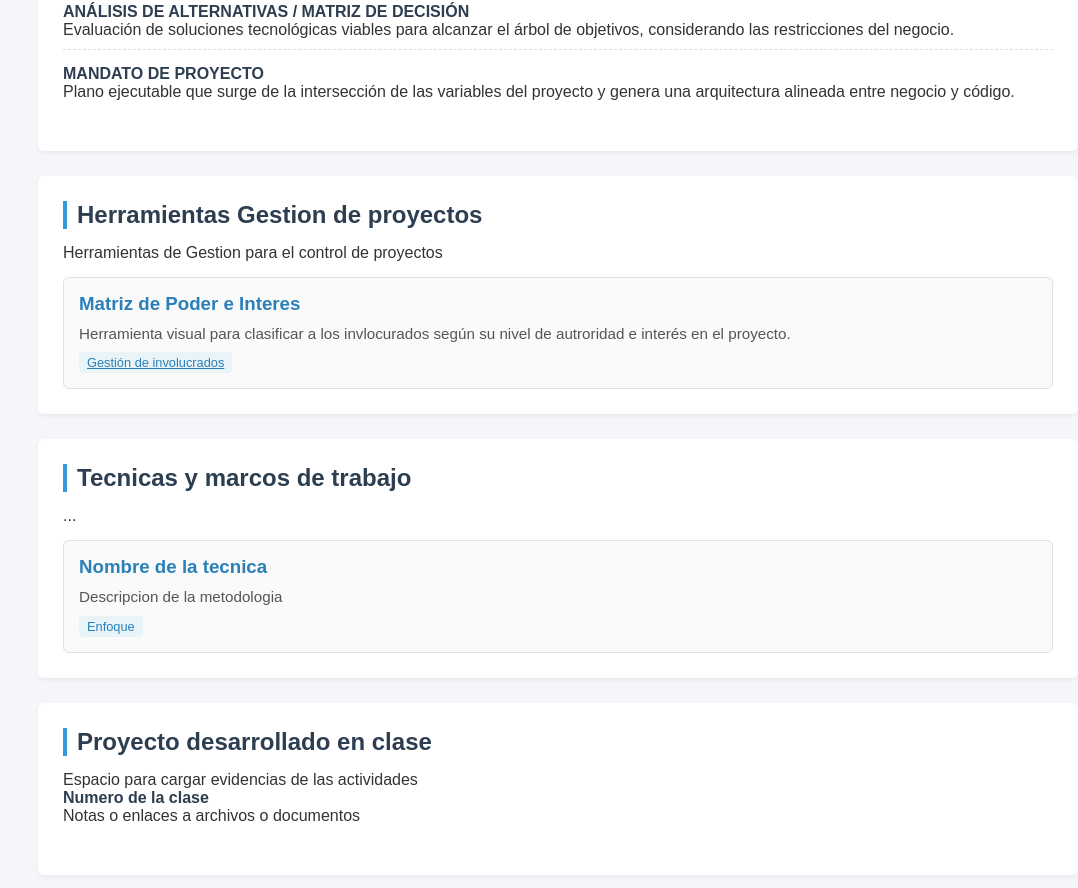
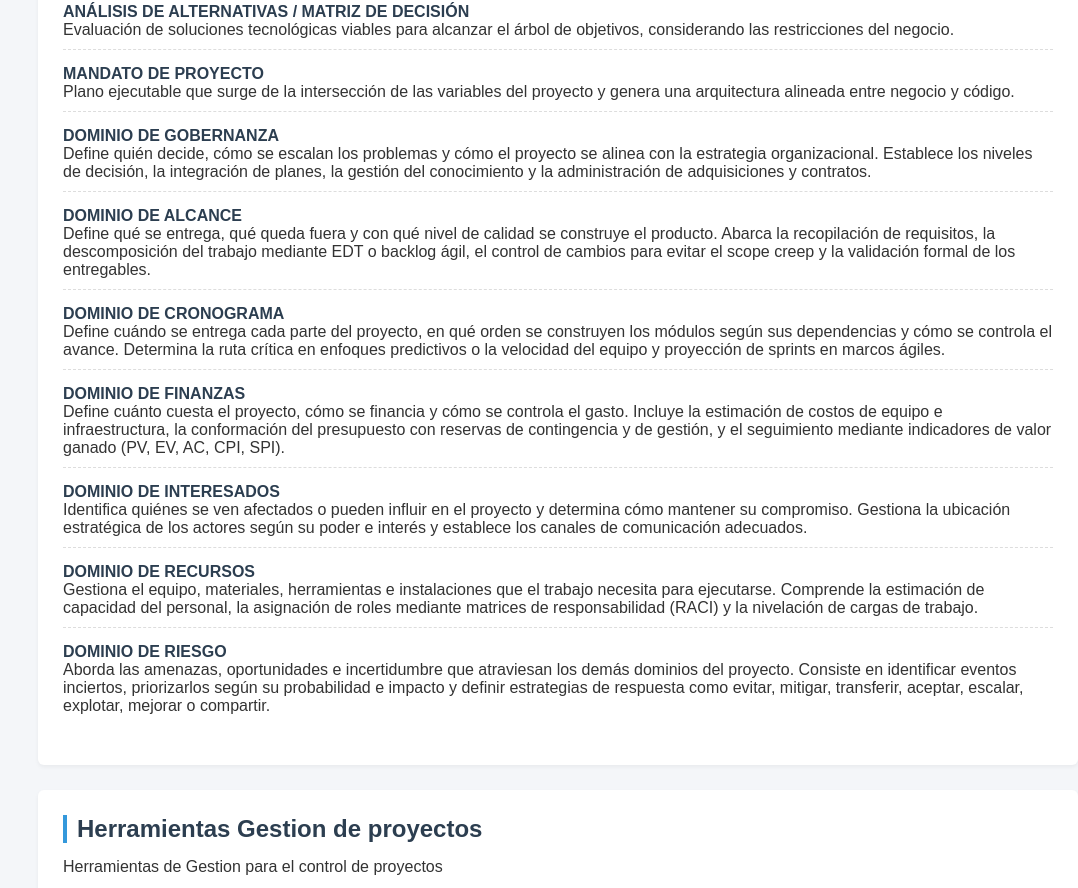
Before and after one commit to jeveratoro-png/Dashboard_Eduardo, a plain HTML site: page index.html in a window 1280 px wide. Shown: the part 1936-2824 px from the top of the page, without its empty margins (202-1280 px from the left). Drawn offline with Linux system fonts and the light colour scheme.

Commit message:
Add files via upload
Se agregan definiciones de los dominios en la gesstion de proyectos

```diff
--- a/index.html
+++ b/index.html
@@ -8,9 +8,9 @@
         <style>
 
                     /* ==========================================================================
-            1. ESTILOS GENERALES Y LAYOUT
+1. ESTILOS GENERALES Y LAYOUT
             ========================================================================== */
-            * {
+* {
             box-sizing: border-box;
             margin: 0;
             padding: 0;
@@ -321,6 +321,41 @@
             <p>Plano ejecutable que surge de la intersección de las variables del proyecto y genera una arquitectura alineada entre negocio y código.</p>
         </div>
 
+        <div class="glossary-item">
+            <p class="glossary-term">DOMINIO DE GOBERNANZA</p>
+            <p>Define quién decide, cómo se escalan los problemas y cómo el proyecto se alinea con la estrategia organizacional. Establece los niveles de decisión, la integración de planes, la gestión del conocimiento y la administración de adquisiciones y contratos.</p>
+        </div>
+
+        <div class="glossary-item">
+            <p class="glossary-term">DOMINIO DE ALCANCE</p>
+            <p>Define qué se entrega, qué queda fuera y con qué nivel de calidad se construye el producto. Abarca la recopilación de requisitos, la descomposición del trabajo mediante EDT o backlog ágil, el control de cambios para evitar el scope creep y la validación formal de los entregables.</p>
+        </div>
+
+        <div class="glossary-item">
+            <p class="glossary-term">DOMINIO DE CRONOGRAMA</p>
+            <p>Define cuándo se entrega cada parte del proyecto, en qué orden se construyen los módulos según sus dependencias y cómo se controla el avance. Determina la ruta crítica en enfoques predictivos o la velocidad del equipo y proyección de sprints en marcos ágiles.</p>
+        </div>
+
+        <div class="glossary-item">
+            <p class="glossary-term">DOMINIO DE FINANZAS</p>
+            <p>Define cuánto cuesta el proyecto, cómo se financia y cómo se controla el gasto. Incluye la estimación de costos de equipo e infraestructura, la conformación del presupuesto con reservas de contingencia y de gestión, y el seguimiento mediante indicadores de valor ganado (PV, EV, AC, CPI, SPI).</p>
+        </div>
+
+        <div class="glossary-item">
+            <p class="glossary-term">DOMINIO DE INTERESADOS</p>
+            <p>Identifica quiénes se ven afectados o pueden influir en el proyecto y determina cómo mantener su compromiso. Gestiona la ubicación estratégica de los actores según su poder e interés y establece los canales de comunicación adecuados.</p>
+        </div>
+
+        <div class="glossary-item">
+            <p class="glossary-term">DOMINIO DE RECURSOS</p>
+            <p>Gestiona el equipo, materiales, herramientas e instalaciones que el trabajo necesita para ejecutarse. Comprende la estimación de capacidad del personal, la asignación de roles mediante matrices de responsabilidad (RACI) y la nivelación de cargas de trabajo.</p>
+        </div>
+
+        <div class="glossary-item">
+            <p class="glossary-term">DOMINIO DE RIESGO</p>
+            <p>Aborda las amenazas, oportunidades e incertidumbre que atraviesan los demás dominios del proyecto. Consiste en identificar eventos inciertos, priorizarlos según su probabilidad e impacto y definir estrategias de respuesta como evitar, mitigar, transferir, aceptar, escalar, explotar, mejorar o compartir.</p>
+        </div>
+
         </section>
 
         <!--Section 2: Herramientas-->
```
